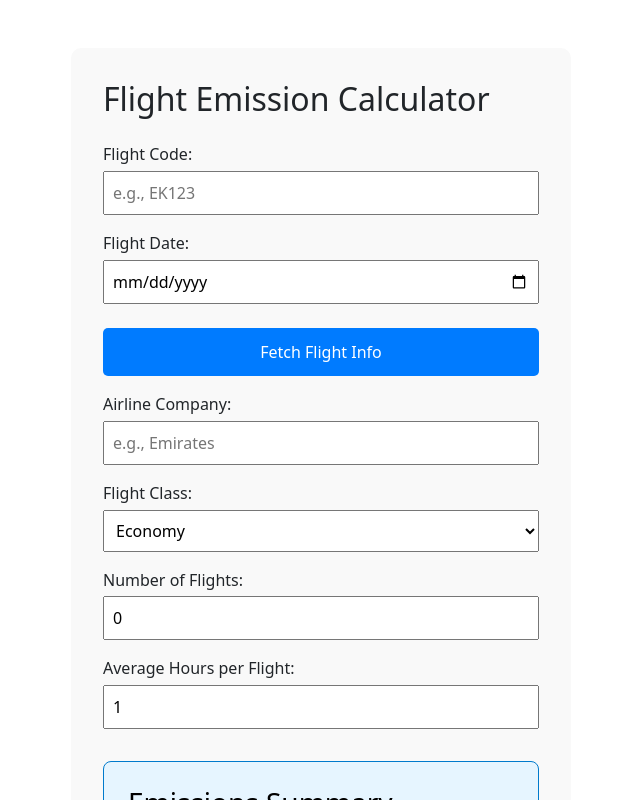
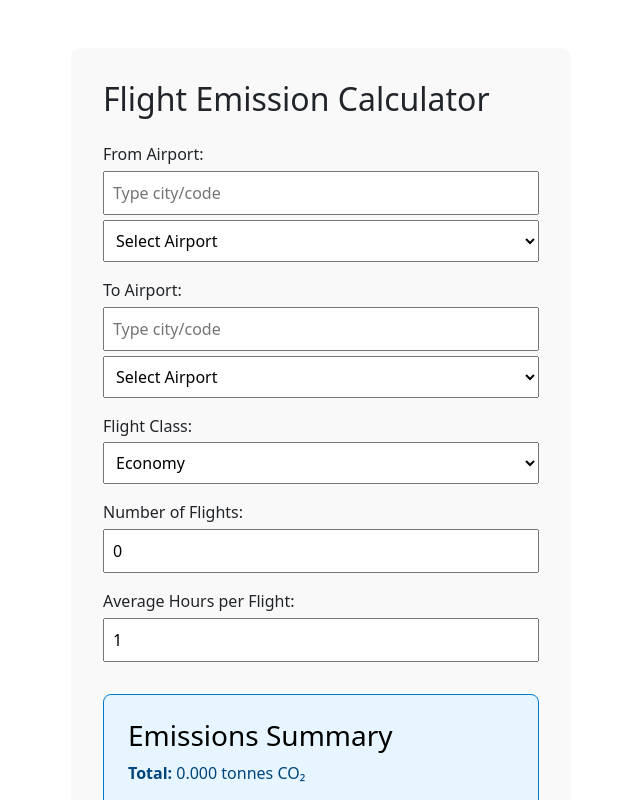
Before and after one commit to Prez8486/EmissionsCalculator, a Vue app: page /#/form/flight in a window 1280 px wide. Shown: the top 800 px of the page, without its empty margins (319-959 px from the left). Built offline with nearby package versions, Linux system fonts and the light colour scheme.

Commit message:
Flight API added

```diff
--- a/src/components/FormBus.vue
+++ b/src/components/FormBus.vue
@@ -113,4 +113,7 @@
     border-radius: 8px;
     color: #00457c;
   }
+  body.dark label {
+    color: #000000 !important;
+  }
 </style>
--- a/src/components/FormCar.vue
+++ b/src/components/FormCar.vue
@@ -428,4 +428,7 @@
     border-radius: 8px;
     color: #00457c;
   }
+  body.dark label {
+    color: #000000 !important;
+  }
 </style>
--- a/src/components/FormFlight.vue
+++ b/src/components/FormFlight.vue
@@ -2,16 +2,22 @@
   <div class="form-container">
     <h2>Flight Emission Calculator</h2>
     <form>
-      <label>Flight Code:</label>
-      <input v-model="flightCode" placeholder="e.g., EK123" />
-
-      <label>Flight Date:</label>
-      <input type="date" v-model="flightDate" />
-
-      <button type="button" @click="fetchFlightDetails">Fetch Flight Info</button>
-      <label>Airline Company:</label>
-      <input v-model="airline" placeholder="e.g., Emirates" />
-
+      <label>From Airport:</label>
+      <input v-model="FromKeyword" placeholder="Type city/code" @input="searchAirports('from')" />
+      <select v-model="FromAirport">
+        <option disabled value="">Select Airport</option>
+        <option v-for="ap in FromAirports" :key="ap.code" :value="ap.code">
+          {{ ap.airport_name }} ({{ ap.iata_code }})
+        </option>
+      </select>
+      <label>To Airport:</label>
+      <input v-model="ToKeyword" placeholder="Type city/code" @input="searchAirports('to')" />
+      <select v-model="ToAirport">
+        <option disabled value="">Select Airport</option>
+        <option v-for="ap in ToAirports" :key="ap.code" :value="ap.code">
+          {{ ap.airport_name }} ({{ ap.iata_code }})
+        </option>
+      </select>
       <label>Flight Class:</label>
       <select v-model="flightClass">
         <option value="economy">Economy</option>
@@ -38,8 +44,12 @@
   export default {
     data() {
       return {
-        flightCode: '',
-        flightDate: '',
+        FromKeyword: '',
+        ToKeyword: '',
+        FromAirports: [],
+        ToAirports: [],
+        FromAirport: '',
+        ToAirport: '',
         flights: 0,
         hours: 1,
         airline: '',
@@ -54,7 +64,7 @@
       flightClass: 'calculateEmission'
     },
   methods: {
-  async fetchFlightDetails() {
+  /*async fetchFlightDetails() {
     try {
       const token = localStorage.getItem('token');
       if (!token) {
@@ -82,7 +92,25 @@
     }
 
 
-},
+},*/
+    async searchAirports(type) {
+      try {
+        const keyword = type === 'from' ? this.FromKeyword : this.ToKeyword;
+        if (!keyword || keyword.length < 3) return; // wait until 3 chars
+        const res = await fetch(`https://emissionscalculatorbackend.onrender.com/api/emissions/air/airports?keyword=${keyword}`);
+        const result = await res.json();
+        const airports = result.data || [];
+        if (type === 'from') {
+          this.FromAirports = airports || [];
+        } else {
+          this.ToAirports = airports || [];
+        }
+      }
+      catch (err) {
+        console.error("Airport search failed", err);
+      }
+    },
+
       calculateEmission() {
         const airlineFactors = {
           generic: 0.09,
@@ -190,4 +218,7 @@
     border-radius: 8px;
     color: #00457c;
   }
+  body.dark label {
+    color: #000000 !important;
+  }
 </style>
--- a/src/components/FormMetro.vue
+++ b/src/components/FormMetro.vue
@@ -108,4 +108,7 @@
     border-radius: 8px;
     color: #00457c;
   }
+  body.dark label {
+    color: #000000 !important;
+  }
 </style>
--- a/src/components/FormTram.vue
+++ b/src/components/FormTram.vue
@@ -108,4 +108,7 @@
     border-radius: 8px;
     color: #00457c;
   }
+  body.dark label {
+    color: #000000 !important;
+  }
 </style>
```
